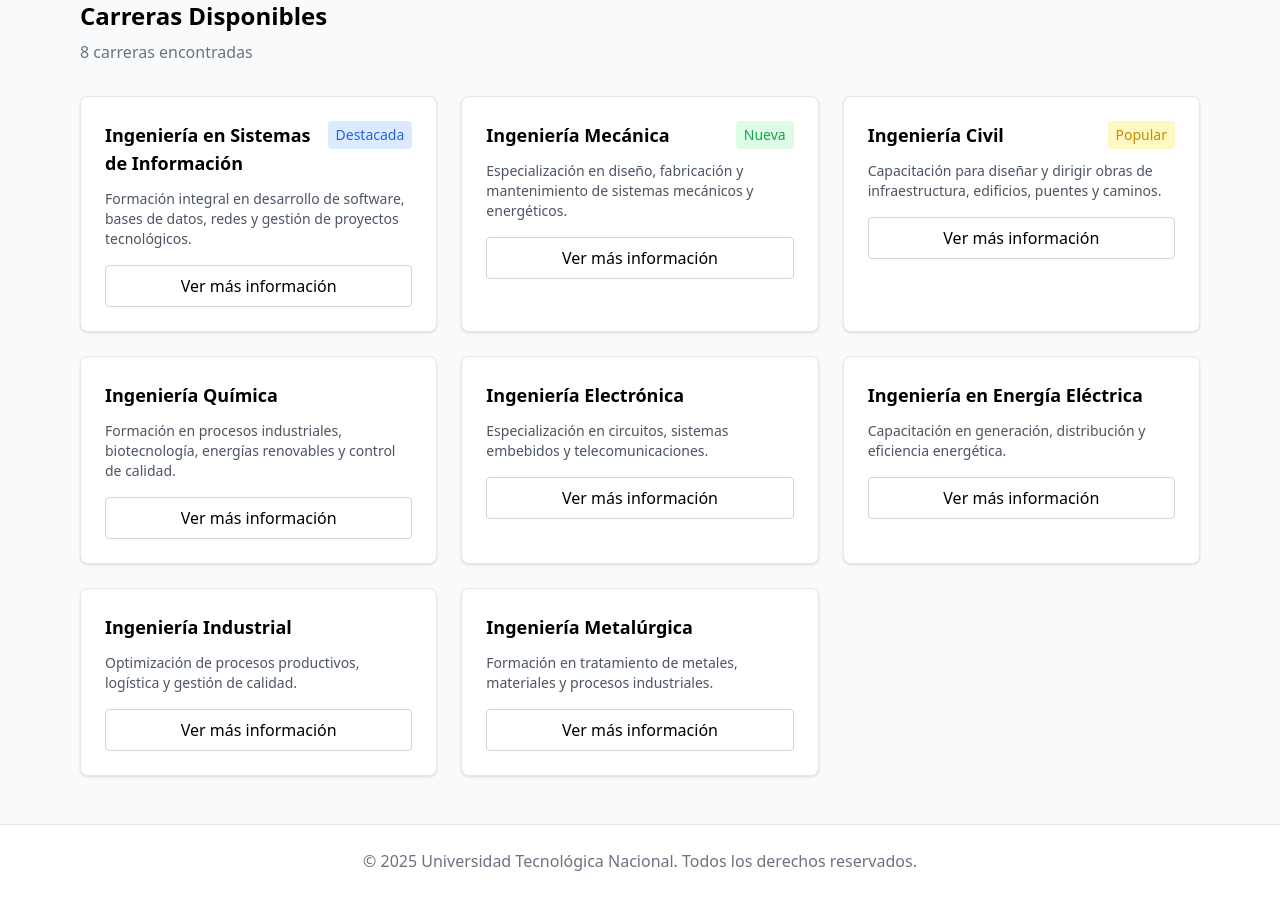
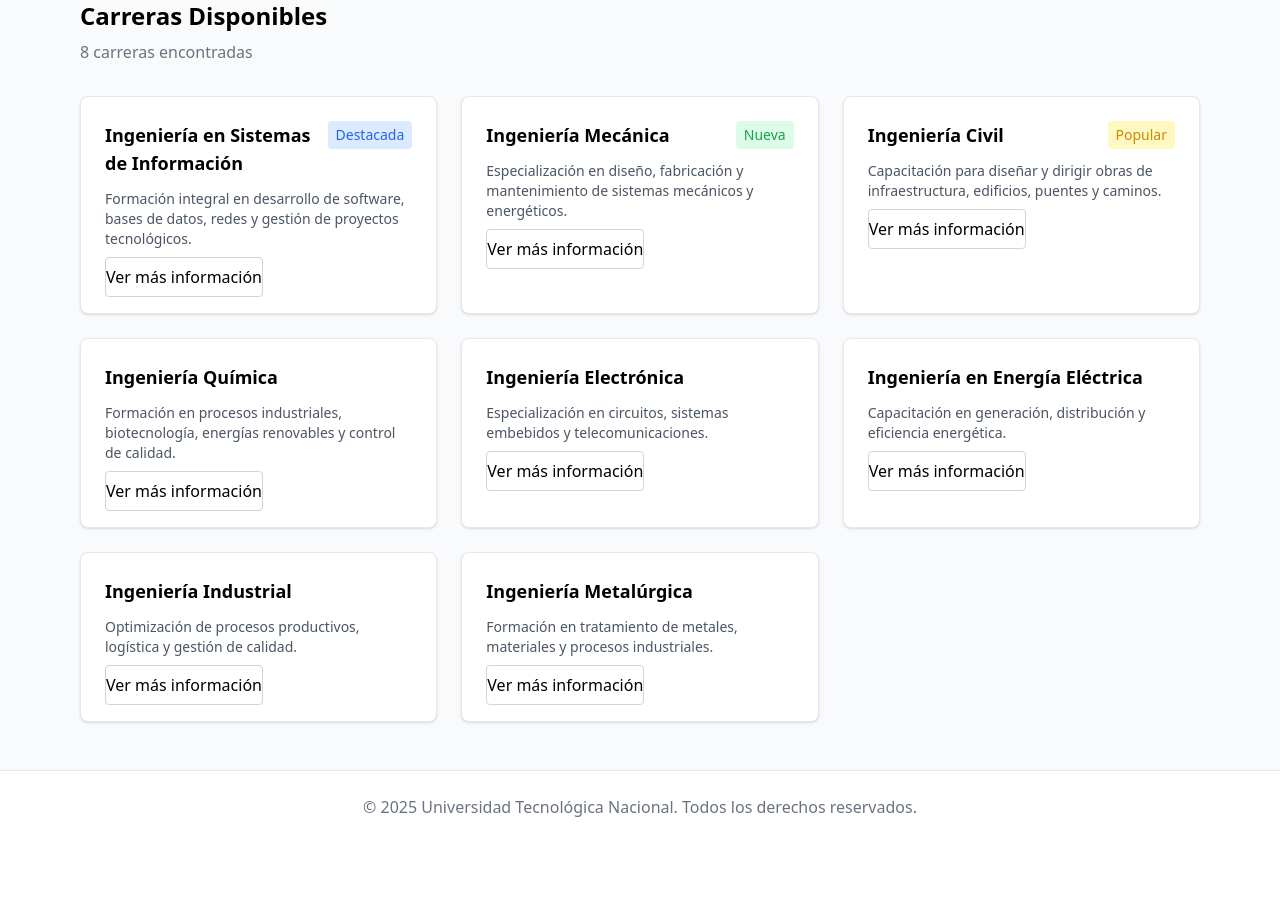
Before and after one commit to Villada-PG3/trabajo-practico-integrador-universidad-tecnologica-nacional, a Django app: page /carreras/ in a window 1280 px wide. Shown: the part 433-1330 px from the top of the page. After the commit the page ends 1250 px from the top, so only its background shows below. Run offline with Django 5.2, Linux system fonts and the light colour scheme; some libraries are stand-ins or nearby versions.

Commit message:
configuro los html de cada carrera y los botones

```diff
--- a/TP_UTN/UTN/templates/carreras/carrera.html
+++ b/TP_UTN/UTN/templates/carreras/carrera.html
@@ -61,7 +61,8 @@
           <p class="text-sm text-gray-600 mb-4">
             Formación integral en desarrollo de software, bases de datos, redes y gestión de proyectos tecnológicos.
           </p>
-          <button class="w-full border border-gray-300 py-2 rounded hover:bg-gray-50">Ver más información</button>
+          <a href="ingenieria_sistemas/"
+            class="w-full border border-gray-300 py-2 rounded hover:bg-gray-50">Ver más información</a>
         </div>
 
         <!-- Ingeniería Mecánica -->
@@ -73,7 +74,8 @@
           <p class="text-sm text-gray-600 mb-4">
             Especialización en diseño, fabricación y mantenimiento de sistemas mecánicos y energéticos.
           </p>
-          <button class="w-full border border-gray-300 py-2 rounded hover:bg-gray-50">Ver más información</button>
+          <a href="ingenieria_mecanica/"
+            class="w-full border border-gray-300 py-2 rounded hover:bg-gray-50">Ver más información</a>
         </div>
 
         <!-- Ingeniería Civil -->
@@ -85,7 +87,8 @@
           <p class="text-sm text-gray-600 mb-4">
             Capacitación para diseñar y dirigir obras de infraestructura, edificios, puentes y caminos.
           </p>
-          <button class="w-full border border-gray-300 py-2 rounded hover:bg-gray-50">Ver más información</button>
+          <a href="ingenieria_civil/"
+            class="w-full border border-gray-300 py-2 rounded hover:bg-gray-50">Ver más información</a>
         </div>
 
         <!-- Ingeniería Química -->
@@ -96,7 +99,8 @@
           <p class="text-sm text-gray-600 mb-4">
             Formación en procesos industriales, biotecnología, energías renovables y control de calidad.
           </p>
-          <button class="w-full border border-gray-300 py-2 rounded hover:bg-gray-50">Ver más información</button>
+          <a href="ingenieria_quimica"
+            class="w-full border border-gray-300 py-2 rounded hover:bg-gray-50">Ver más información</a>
         </div>
 
         <!-- Ingeniería Electrónica -->
@@ -105,7 +109,8 @@
           <p class="text-sm text-gray-600 mb-4">
             Especialización en circuitos, sistemas embebidos y telecomunicaciones.
           </p>
-          <button class="w-full border border-gray-300 py-2 rounded hover:bg-gray-50">Ver más información</button>
+          <a href="ingenieria_electronica/"
+            class="w-full border border-gray-300 py-2 rounded hover:bg-gray-50">Ver más información</a>
         </div>
 
         <!-- Ingeniería en Energía Eléctrica -->
@@ -114,7 +119,8 @@
           <p class="text-sm text-gray-600 mb-4">
             Capacitación en generación, distribución y eficiencia energética.
           </p>
-          <button class="w-full border border-gray-300 py-2 rounded hover:bg-gray-50">Ver más información</button>
+          <a href="ingenieria_energia/"
+            class="w-full border border-gray-300 py-2 rounded hover:bg-gray-50">Ver más información</a>
         </div>
 
         <!-- Ingeniería Industrial -->
@@ -123,7 +129,8 @@
           <p class="text-sm text-gray-600 mb-4">
             Optimización de procesos productivos, logística y gestión de calidad.
           </p>
-          <button class="w-full border border-gray-300 py-2 rounded hover:bg-gray-50">Ver más información</button>
+          <a href="ingenieria_industrial/"
+            class="w-full border border-gray-300 py-2 rounded hover:bg-gray-50">Ver más información</a>
         </div>
 
         <!-- Ingeniería Metalúrgica -->
@@ -132,7 +139,8 @@
           <p class="text-sm text-gray-600 mb-4">
             Formación en tratamiento de metales, materiales y procesos industriales.
           </p>
-          <button class="w-full border border-gray-300 py-2 rounded hover:bg-gray-50">Ver más información</button>
+          <a href="ingenieria_metalurgica/"
+            class="w-full border border-gray-300 py-2 rounded hover:bg-gray-50">Ver más información</a>
         </div>
 
       </div>
--- a/TP_UTN/UTN/views.py
+++ b/TP_UTN/UTN/views.py
@@ -101,4 +101,4 @@ class Ingenieria_metalurgica(TemplateView):
 class Ingenieria_quimica(TemplateView):
     template_name = "carreras/Ingenieria_quimica.html"
 class Ingenieria_sistemas(TemplateView):
-    template_name = "carreras/Ingenieria_sistemas.html"
+    template_name = "carreras/Ingenieria_sistema.html"
--- a/TP_UTN/config/urls.py
+++ b/TP_UTN/config/urls.py
@@ -48,11 +48,12 @@ urlpatterns = [
     #Carrera URLs
     path('carreras/', CarreraListView.as_view(), name='carrera_list'),
     path('carreras/ingenieria_civil/', Ingenieria_civil.as_view(), name='Ingenieria_civil'),
-    path('carreras/ingenieria_electronica/', Ingenieria_electronica.as_view(), name='ingenieria_electronica'),
-    path('carreras/ingenieria_energia/', Ingenieria_energia.as_view(), name='ingenieria_energia'),
-    path('carreras/ingenieria_industrial/', Ingenieria_industrial.as_view(), name='ingenieria_industrial'),
-    path('carreras/ingenieria_mecanica/', Ingenieria_mecanica.as_view(), name='ingenieria_mecanica'),
-    path('carreras/ingenieria_metalurgica/', Ingenieria_metalurgica.as_view(), name='ingenieria_metalurgica'),
-    path('carreras/ingenieria_quimica/', Ingenieria_quimica.as_view(), name='ingenieria_quimica'),
+    path('carreras/ingenieria_electronica/', Ingenieria_electronica.as_view(), name='Ingenieria_electronica'),
+    path('carreras/ingenieria_energia/', Ingenieria_energia.as_view(), name='Ingenieria_energia'),
+    path('carreras/ingenieria_industrial/', Ingenieria_industrial.as_view(), name='Ingenieria_industrial'),
+    path('carreras/ingenieria_mecanica/', Ingenieria_mecanica.as_view(), name='Ingenieria_mecanica'),
+    path('carreras/ingenieria_metalurgica/', Ingenieria_metalurgica.as_view(), name='Ingenieria_metalurgica'),
+    path('carreras/ingenieria_quimica/', Ingenieria_quimica.as_view(), name='Ingenieria_quimica'),
     path('carreras/ingenieria_sistemas/', Ingenieria_sistemas.as_view(), name='ingenieria_sistemas'),
+
 ]
```
Also changed, not shown: TP_UTN/UTN/templates/carreras/Ingenieria_sistema.html (+45 -4 lines).
